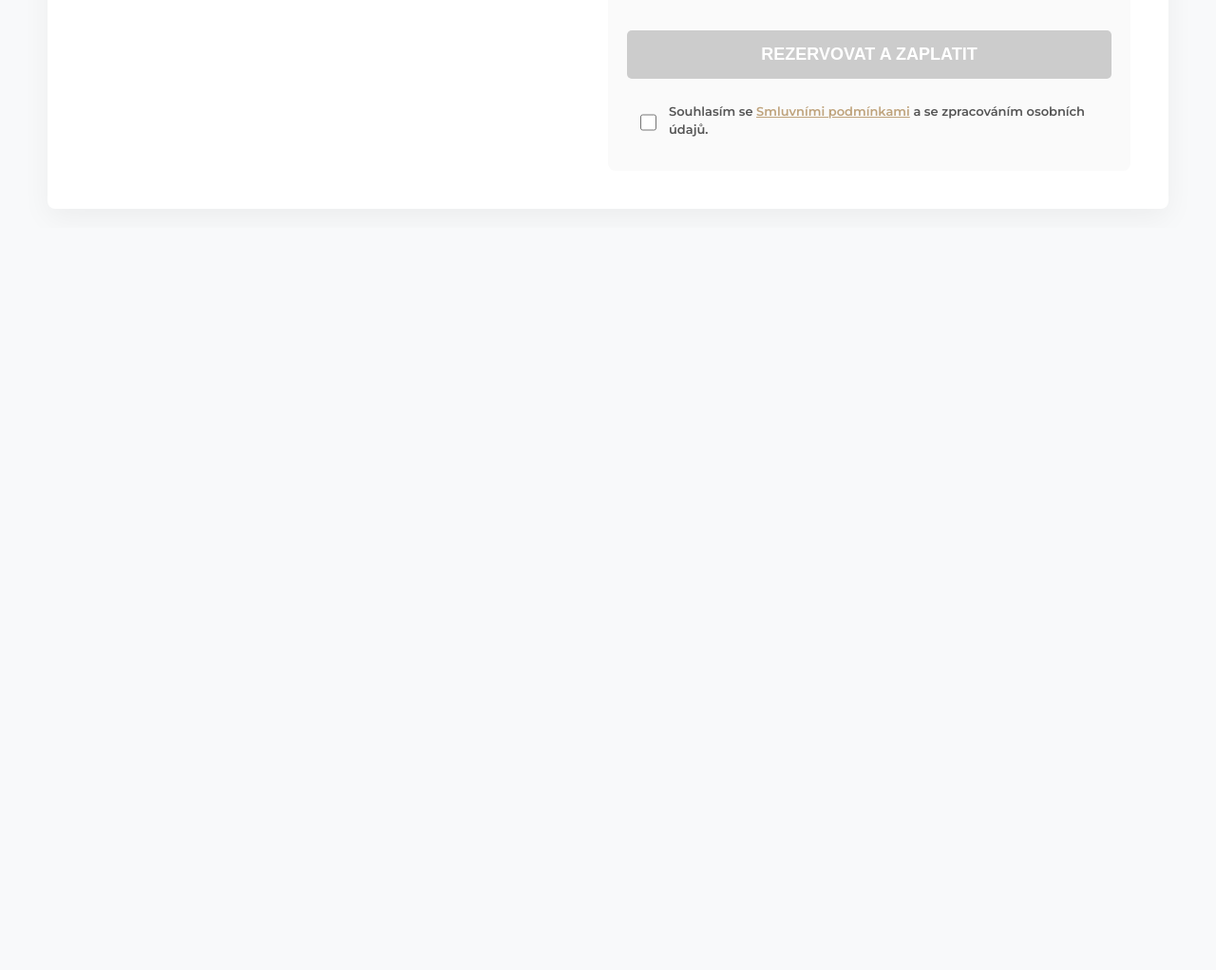
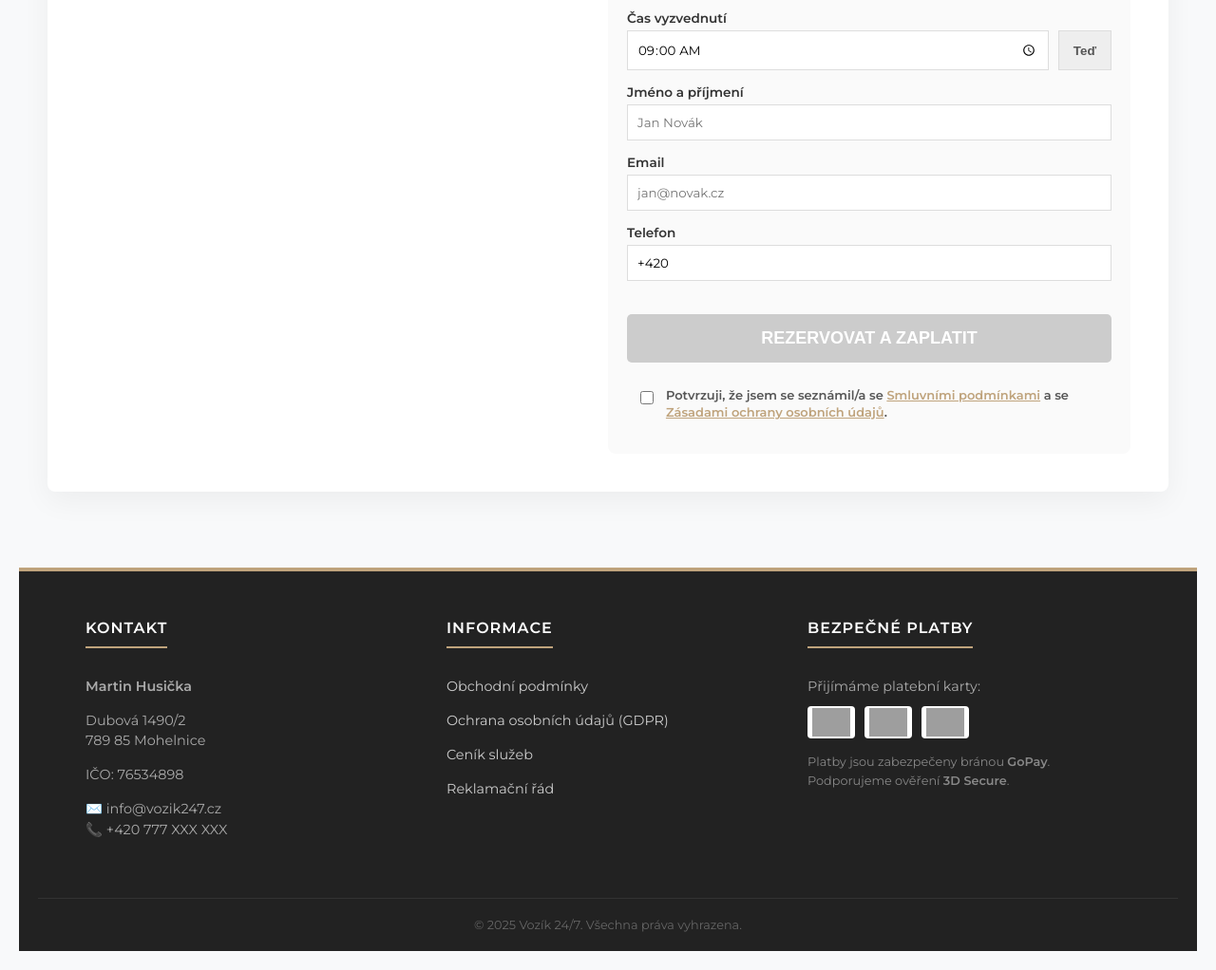
Before and after one commit to mhusicka/booking-app, a website: page booking-app/public/index.html in a window 1280 px wide. Shown: the part 734-1756 px from the top of the page at 95% size. Before the commit the page ends 974 px from the top, so only its background shows below. Drawn offline with Linux system fonts and the light colour scheme; no server answers; grey boxes are pictures that could not be loaded.

Commit message:
Update index.html

```diff
--- a/booking-app/public/index.html
+++ b/booking-app/public/index.html
@@ -3,7 +3,7 @@
 <head>
     <meta charset="UTF-8">
     <meta name="viewport" content="width=device-width, initial-scale=1.0">
-    <title>Vozík 24/7</title>
+    <title>Vozík 24/7 - Půjčovna přívěsných vozíků Mohelnice</title>
     <link rel="stylesheet" href="style.css">
     <link href="https://fonts.googleapis.com/css2?family=Montserrat:wght@400;600&display=swap" rel="stylesheet">
 </head>
@@ -12,6 +12,31 @@
     <div class="main-container">
         <h1>Vozík 24/7</h1>
 
+        <div class="about-section">
+            <p>
+                Potřebujete převézt nábytek, stavební materiál nebo zahradní techniku?
+                Nabízíme <strong>samoobslužný pronájem přívěsného vozíku v Mohelnici</strong>.
+                Rezervujte online, zaplaťte kartou a vyzvedněte si vozík kdykoliv – ve dne i v noci.
+            </p>
+
+            <div class="features-grid">
+                <div class="feature-item">
+                    <span class="feature-icon">🕒</span>
+                    <strong>NONSTOP provoz</strong><br>
+                    Vyzvednutí i vrácení 24 hodin denně.
+                </div>
+                <div class="feature-item">
+                    <span class="feature-icon">📱</span>
+                    <strong>Vše online</strong><br>
+                    Žádné papírování. Stačí mobil a karta.
+                </div>
+                <div class="feature-item">
+                    <span class="feature-icon">🔒</span>
+                    <strong>Bezpečný zámek</strong><br>
+                    Unikátní PIN kód pro každou rezervaci.
+                </div>
+            </div>
+        </div>
         <div class="content-wrapper">
             <div class="calendar-section">
                 <div class="controls">
@@ -35,11 +60,8 @@
                 <div class="summary-box">
                     <p>Vyzvednutí: <span id="date-start-text" style="color:#bfa37c; font-weight:bold">-</span></p>
                     <p>Vrácení: <span id="date-end-text" style="color:#bfa37c; font-weight:bold">-</span></p>
-
                     <hr style="border: 0; border-top: 1px solid #eee; margin: 10px 0;">
-
                     <p>Počet dní: <span id="day-count">0</span></p>
-
                     <div class="price-tag">
                         Cena: <span id="total-price">0 Kč</span>
                     </div>
@@ -72,11 +94,11 @@
                     REZERVOVAT A ZAPLATIT
                 </button>
 
-                <div class="terms-container" style="margin-top: 15px; padding: 10px; background: transparent; text-align: center;">
-                    <div style="display: flex; align-items: center; justify-content: center; gap: 10px;">
-                        <input type="checkbox" id="inp-agree" style="width: 18px; height: 18px; cursor: pointer;">
+                <div class="terms-container" style="margin-top: 15px; padding: 10px; text-align: center;">
+                    <div style="display: flex; align-items: flex-start; justify-content: center; gap: 10px;">
+                        <input type="checkbox" id="inp-agree" style="width: 20px; height: 20px; cursor: pointer; margin-top: 2px;">
                         <label for="inp-agree" style="font-size: 13px; line-height: 1.4; color: #555; cursor: pointer; text-align: left;">
-                            Souhlasím se <a href="conditions.html" target="_blank" style="color: #bfa37c; text-decoration: underline; font-weight: bold;">Smluvními podmínkami</a> a se zpracováním osobních údajů.
+                            Potvrzuji, že jsem se seznámil/a se <a href="conditions.html" target="_blank" style="color: #bfa37c; text-decoration: underline; font-weight: bold;">Smluvními podmínkami</a> a se <a href="privacy.html" target="_blank" style="color: #bfa37c; text-decoration: underline; font-weight: bold;">Zásadami ochrany osobních údajů</a>.
                         </label>
                     </div>
                 </div>
@@ -85,8 +107,45 @@
         </div>
     </div>
 
+    <footer class="site-footer">
+        <div class="footer-content">
+
+            <div class="footer-col">
+                <h3>Kontakt</h3>
+                <p><strong>Martin Husička</strong></p>
+                <p>Dubová 1490/2<br>789 85 Mohelnice</p>
+                <p>IČO: 76534898</p>
+                <p>✉️ info@vozik247.cz<br>📞 +420 777 XXX XXX</p>
+            </div>
+
+            <div class="footer-col">
+                <h3>Informace</h3>
+                <p><a href="conditions.html" target="_blank">Obchodní podmínky</a></p>
+                <p><a href="privacy.html" target="_blank">Ochrana osobních údajů (GDPR)</a></p>
+                <p><a href="#">Ceník služeb</a></p>
+                <p><a href="#">Reklamační řád</a></p>
+            </div>
+
+            <div class="footer-col">
+                <h3>Bezpečné platby</h3>
+                <p>Přijímáme platební karty:</p>
+                <div class="payment-logos">
+                    <img src="https://upload.wikimedia.org/wikipedia/commons/5/5e/Visa_Inc._logo.svg" alt="Visa">
+                    <img src="https://upload.wikimedia.org/wikipedia/commons/2/2a/Mastercard-logo.svg" alt="Mastercard">
+                    <img src="https://upload.wikimedia.org/wikipedia/commons/b/b5/PayPal.svg" alt="PayPal">
+                </div>
+                <p style="margin-top:15px; font-size: 0.8rem; color: #888;">
+                    Platby jsou zabezpečeny bránou <strong>GoPay</strong>.<br>
+                    Podporujeme ověření <strong>3D Secure</strong>.
+                </p>
+            </div>
+        </div>
+        <div class="copyright">
+            &copy; 2025 Vozík 24/7. Všechna práva vyhrazena.
+        </div>
+    </footer>
+
     <div id="tooltip" class="tooltip hidden"></div>
-
     <script src="script.js"></script>
 </body>
 </html>
```
